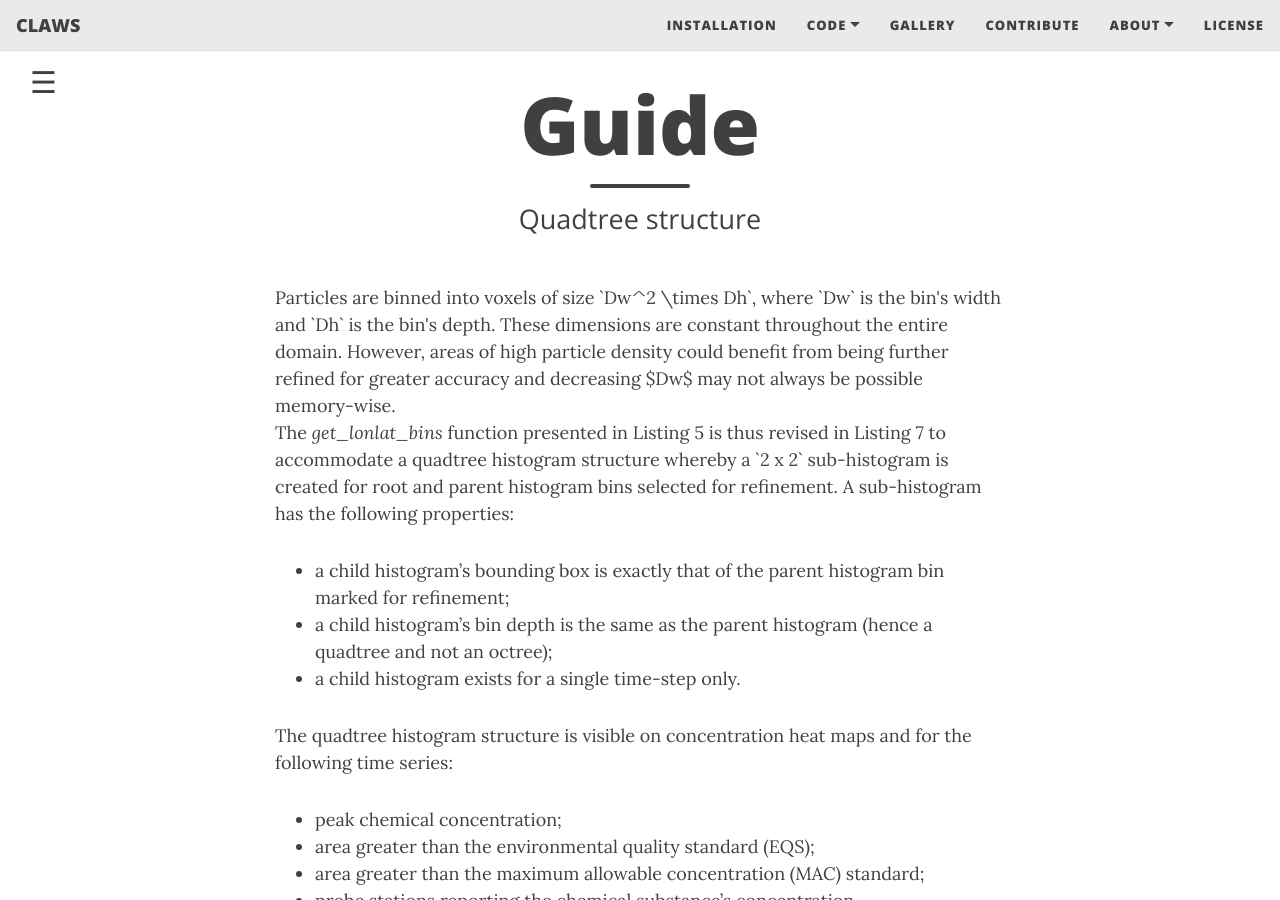
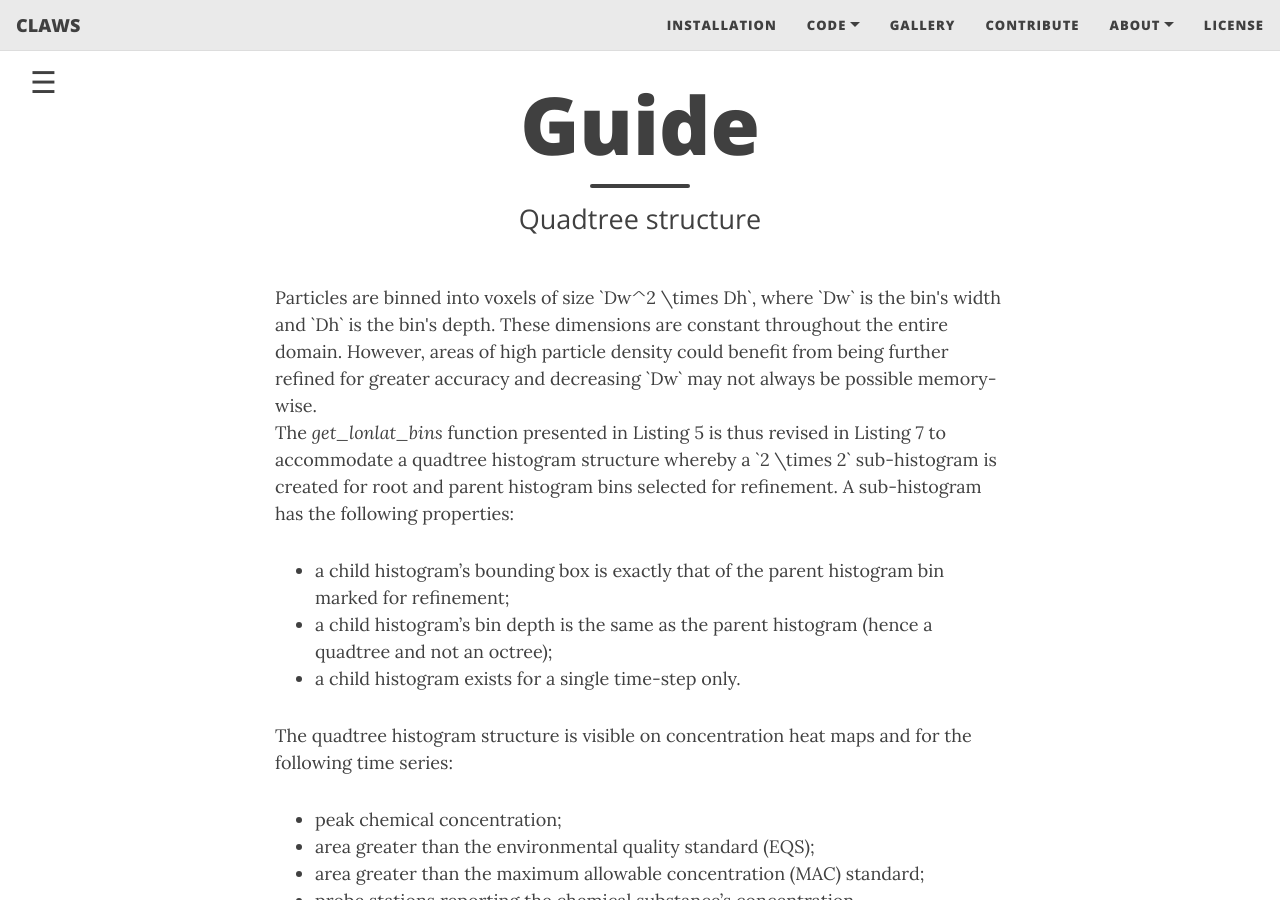
Before and after one commit to claws-scot/claws-scot.github.io, a Jekyll site: the page built from quadtree-structure.md, in a window 1280 px wide and 900 px high. Built offline with Jekyll 4.4.1, drawn with Linux system fonts in a browser that asks for light colours; nearby versions of some CDN libraries; formulas are drawn with MathJax 3.

Commit message:
Editing web pages

```diff
--- a/quadtree-structure.md
+++ b/quadtree-structure.md
@@ -38,8 +38,8 @@ function reopenNav() {
 if (localStorage.getItem("show_sidenav")) openNav()
 </script>
 
-<p>Particles are binned into voxels of size `Dw^2 \times Dh`, where `Dw` is the bin's width and `Dh` is the bin's depth. These dimensions are constant throughout the entire domain. However, areas of high particle density could benefit from being further refined for greater accuracy and decreasing $Dw$ may not always be possible memory-wise.<br>
-The <i>get_lonlat_bins</i> function presented in Listing 5 is thus revised in Listing 7 to accommodate a quadtree histogram structure whereby a `2 x 2` sub-histogram is created for root and parent histogram bins selected for refinement. A sub-histogram has the following properties:</p>
+<p>Particles are binned into voxels of size `Dw^2 \times Dh`, where `Dw` is the bin's width and `Dh` is the bin's depth. These dimensions are constant throughout the entire domain. However, areas of high particle density could benefit from being further refined for greater accuracy and decreasing `Dw` may not always be possible memory-wise.<br>
+The <i>get_lonlat_bins</i> function presented in Listing 5 is thus revised in Listing 7 to accommodate a quadtree histogram structure whereby a `2 \times 2` sub-histogram is created for root and parent histogram bins selected for refinement. A sub-histogram has the following properties:</p>
 
 - a child histogram's bounding box is exactly that of the parent histogram bin marked for refinement;
 - a child histogram's bin depth is the same as the parent histogram (hence a quadtree and not an octree);
```
